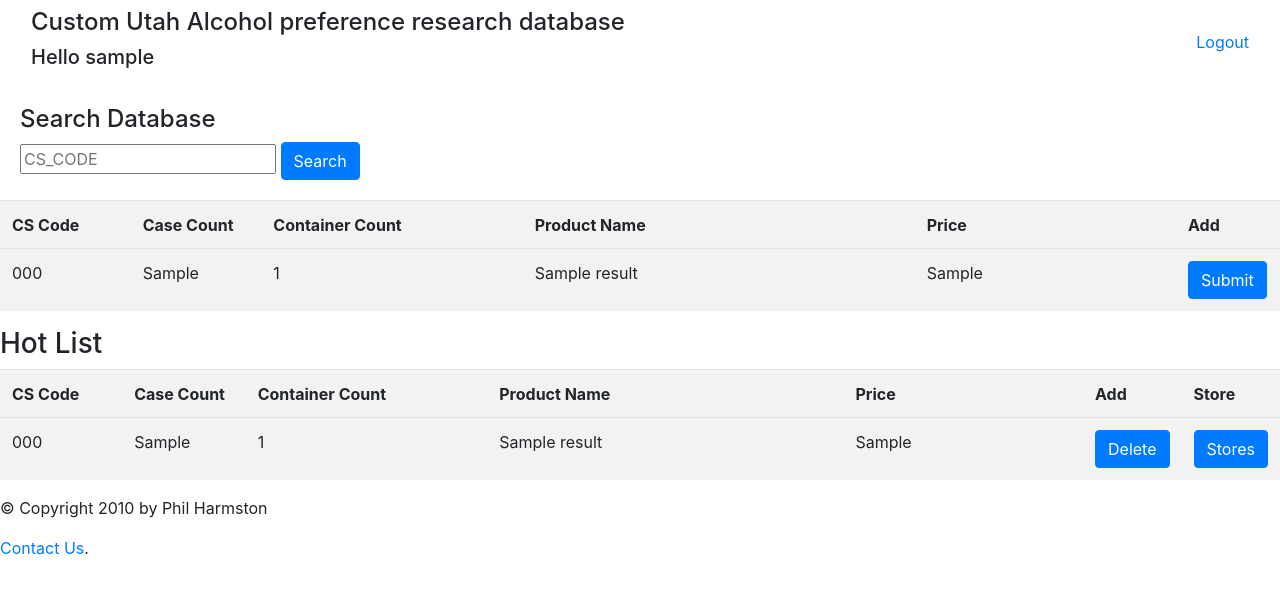
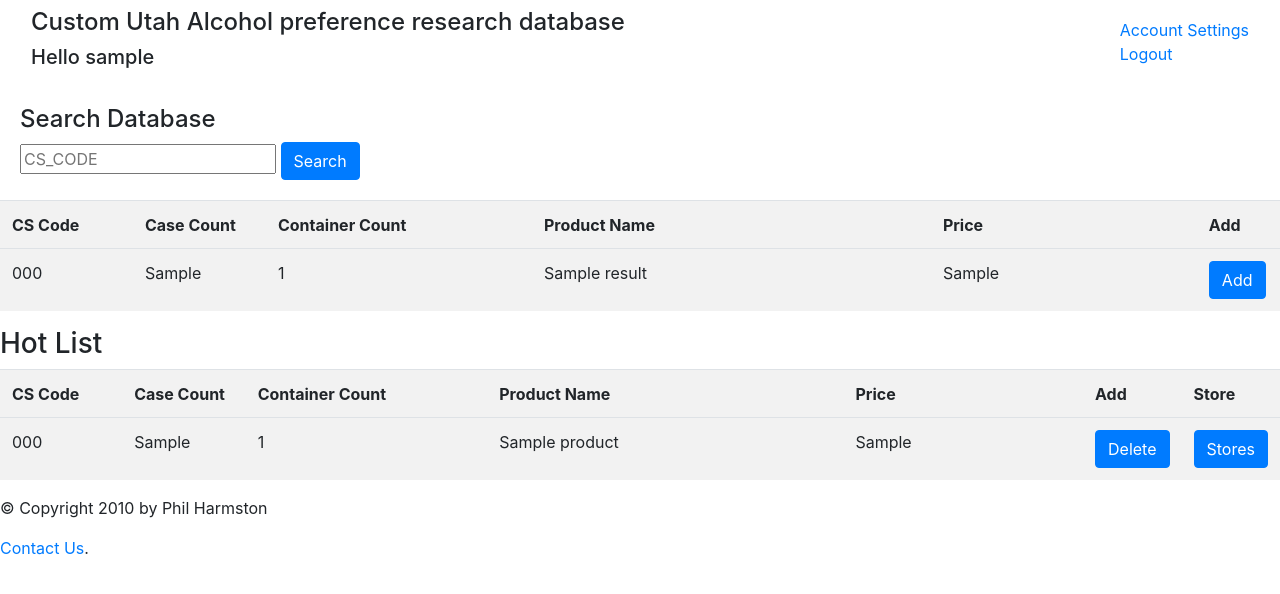
Before and after one commit to phil-harmston/uabc-flaskapp, a Flask app: template templates/dashboard.html in a window 1280 px wide. Shown: the top 594 px of the page. Run offline with Flask 2, Linux system fonts and the light colour scheme; the visitor is signed in with stand-in values (Sample User, id 1); the template is opened without the code that fills it: most values are stand-ins (such as "Sample title", 1, 10 or a date in 2020); some libraries are stand-ins or nearby versions.

Commit message:
added hotlist add and remove

```diff
--- a/__init__.py
+++ b/__init__.py
@@ -56,20 +56,52 @@ def connection():
 
     return c, con
 
+
+@app.route('/updateaccount', methods=['GET', 'POST'])
+def updateaccount():
+    form = generalforms.accountForm()
+    if not session.get('logged_in'):
+        return home()
+    if request.method == "GET":
+        return render_template('account.html', form=form)
+
+    if request.method == "POST":
+        email = request.form['email']
+        firstname = request.form['firstname']
+        lastname = request.form['lastname']
+        address = request.form['address']
+        city = request.form['city']
+        state = request.form['state']
+        zipcode = request.form['zipcode']
+        phone = request.form['phone']
+        passwd1 = request.form['pass1']
+        passwd2 = request.form['pass2']
+
+        return render_template('account.html', form=form)
+    else:
+        return render_template('createaccount.html', form=form)
+
+
 @app.route('/dashboard', methods=['GET', 'POST'])
 def dashboard():
     if not session.get('logged_in'):
         return home()
 
+    c, con = connection()
+    hotlist_search = "select * FROM uabc.Inventory inner join uabc.HotList on Inventory.CS_CODE=HotList.CS_CODE where HotList.UserEmail = '{email}';".format(email=session['email'])
+    c.execute(hotlist_search)
+    columns = c.description
+
+    hotlist = [{columns[index][0]: column for index, column in enumerate(value)} for value in c.fetchall()]
+    #print(hotlist)
+    #print(session['email'])
+
     if request.method == "GET":
-        return render_template('dashboard.html')
-        c, con = connection()
-        hotlist_search = "SELECT CS_CODE, CON_SIZE, CASE_PACK, PRODUCT_NAME FROM `uabc`.`HotList` " \
-                              "WHERE CS_CODE = '{username}';".format(username=session['email'])
+        return render_template('dashboard.html', hotlist=hotlist)
 
     if request.method == "POST":
         searchval = request.form['csc_val']
-        print(searchval)
+        #print(searchval)
 
         inventorysearch = "SELECT CS_CODE, CON_SIZE, CASE_PACK, PRODUCT_NAME FROM `uabc`.`Inventory` " \
                               "WHERE CS_CODE = '{csc_val}';".format(csc_val=searchval)
@@ -82,13 +114,13 @@ def dashboard():
 
         results = [{columns[index][0]:column for index, column in enumerate(value)} for value in c.fetchall()]
         pprint.pprint(results)
-        return render_template('dashboard.html', results=results)
+        return render_template('dashboard.html', results=results, hotlist=hotlist)
 
 
     return render_template('dashboard.html')
 
 
-@app.route('/hotlist', methods=['POST'])
+@app.route('/hotlist', methods=['GET', 'POST'])
 def hotlist():
     if request.method == "POST":
         cs_code = request.form['cs_code']
@@ -104,6 +136,19 @@ def hotlist():
         con.close()
         return redirect('/dashboard')
 
+@app.route('/delete', methods=['GET', 'POST'])
+def delete():
+    if request.method == "GET":
+        cs_code = request.args
+        cs_code = (cs_code['delete'])
+        c, con = connection()
+
+        remove = "DELETE FROM uabc.HotList WHERE CS_CODE = '{CS_CODE}';".format(CS_CODE=cs_code)
+
+        c.execute(remove)
+        con.commit()
+        con.close()
+        return redirect('/dashboard')
 
 
 @app.route('/')
@@ -124,32 +169,30 @@ def login():
     if request.method == "POST":
         email = request.form['email']
         password = request.form['password']
-        # hash the password
 
-
-        # print(password)
-        # print(email)
         userinfosearch = "SELECT UserEmail, firstname, UserPass FROM `uabc`.`UserAccounts` " \
                          "WHERE UserEmail = '{email}';".format(email=email)
         c, con = connection()
         c.execute(userinfosearch)
         results = c.fetchall()
+        print(results)
+        if len(results) == 1:
 
-        if len(results) == 1:
+
             for r in results:
                 thisemail = r[0]
                 thisuser = r[1]
                 stored_pwd = r[2]
 
             validpass = verify_password(stored_pwd, password)
-            print(r)
+
 
 
             if validpass:
                 session['logged_in'] = True
                 session['username'] = thisuser
                 session['email'] = thisemail
-                return render_template('dashboard.html')
+                return redirect('dashboard')
             else:
                 error = "invalid username or password"
                 return render_template('login.html', form=form, error=error)
@@ -183,7 +226,7 @@ def create():
 
             c.execute(info + "VALUES( %s, %s, %s, %s, %s, %s, %s, %s, %s)", (email, firstname, lastname, address, city, state, zipcode, phone, passwd))
             con.commit()
-            return render_template('login.html')
+            return redirect('login')
         else:
 
             return render_template('createaccount.html', form=form)
--- a/templates/dashboard.html
+++ b/templates/dashboard.html
@@ -3,21 +3,13 @@
 {% block content %}
 
 <div class='login-form'><form class = 'login-form' action="/dashboard" method="POST">
-
-
-
-
-                <div style = 'padding:20px'><legend><h4>Search Database</h4></legend>
+                <div style = 'padding:20px'><h4>Search Database</h4>
                <input type="text" class="login-field" value="" placeholder="CS_CODE" name="csc_val">
 
         <input type="submit" value="Search" class="btn btn-primary">
                 </div>
+</form>
 
-
-
-
-</form>
-    </div>
     {% endblock content %}
 
     {% block search_table %}
@@ -38,15 +30,16 @@
     <th>Product Name</th>
     <th>Price</th>
     <th>Add</th>
-
+        {% if results|length > 0 %}
         <tr>{% for result in results %}</tr>
         <td>{{ result['CS_CODE'] }}</td>
         <td>{{ result['CASE_PACK'] }}</td>
         <td>{{ result['CON_SIZE'] }}</td>
         <td>{{ result['PRODUCT_NAME'] }}</td>
         <td>{{ result['CASE_PACK'] }}</td>
-            <td><form action="/hotlist" method="POST"><input type="hidden" value="{{ result['CS_CODE'] }}" name="cs_code"><input type="submit" class="btn btn-primary"></form></td>
+            <td><form action="/hotlist" method="POST"><input type="hidden" value="{{ result['CS_CODE'] }}" name="cs_code"><input type="submit" value="Add" class="btn btn-primary"></form></td>
     {% endfor %}
+    {% endif %}
     </tbody>
     </table>
     {% endblock search_table %}
@@ -72,15 +65,16 @@
     <th>Price</th>
     <th>Add</th>
     <th>Store</th>
-        <tr>{% for result in results %}</tr>
-        <td>{{ result['CS_CODE'] }}</td>
-        <td>{{ result['CASE_PACK'] }}</td>
-        <td>{{ result['CON_SIZE'] }}</td>
-        <td>{{ result['PRODUCT_NAME'] }}</td>
-        <td>{{ result['CASE_PACK'] }}</td>
-            <td><form action="/dashboard" method="POST"><input type="submit" value="Delete" class="btn btn-primary"></form></td>
-                <td><a href="show_store/{{ result['CS_CODE'] }}" class="btn btn-primary">Stores</a></td>
+        <tr>{% for product in hotlist %}</tr>
+        <td>{{ product['CS_CODE'] }}</td>
+        <td>{{ product['CASE_PACK'] }}</td>
+        <td>{{ product['CON_SIZE'] }}</td>
+        <td>{{ product['PRODUCT_NAME'] }}</td>
+        <td>{{ product['CASE_PACK'] }}</td>
+            <td><form action="/delete" method="GET"><button name="delete" type="submit" value="{{ product['CS_CODE'] }}" class="btn btn-primary">Delete</button></form></td>
+                <td><a href="show_store/{{ product['CS_CODE'] }}" class="btn btn-primary">Stores</a></td>
     {% endfor %}
     </tbody>
     </table>
+        </div>
     {% endblock hotlist_table %}
--- a/templates/layout.html
+++ b/templates/layout.html
@@ -17,8 +17,10 @@
     <ul class="nav navbar-nav navbar-fixed-top">
     </ul>
     <ul class="nav navbar-nav navbar-right">
-      {% if session['logged_in'] %}<a href = {{ url_for('logout') }} <span class= "glyphicon glyphicon-log-in">Logout</a>
-        {% else %}<a href = {{ url_for('create') }} <span class="glyphicon glyphicon-log-in">Create Account</a>
+      {% if session['logged_in'] %}<a href = {{ url_for('updateaccount') }} <span class= "glyphicon glyphicon-log-in">Account Settings</a>
+          <a href = {{ url_for('logout') }} <span class= "glyphicon glyphicon-log-in">Logout</a>
+        {% else %}<a href = {{ url_for('home') }} <span class= "glyphicon glyphicon-log-in">Login</a>
+          <a href = {{ url_for('create') }} <span class="glyphicon glyphicon-log-in">Create Account</a>
         {% endif %}
     </ul>
   </div>
@@ -38,6 +40,7 @@
 
     {% endblock hotlist_table %}
 
+
       {% block footer %}
           <div id="footer">
       <p>&copy; Copyright 2010 by Phil Harmston</p>
```
Also changed, not shown: templates/account.html (renamed from templates/createaccount.html, +3 -22 lines), templates/test.html (deleted, +0 -26 lines).
